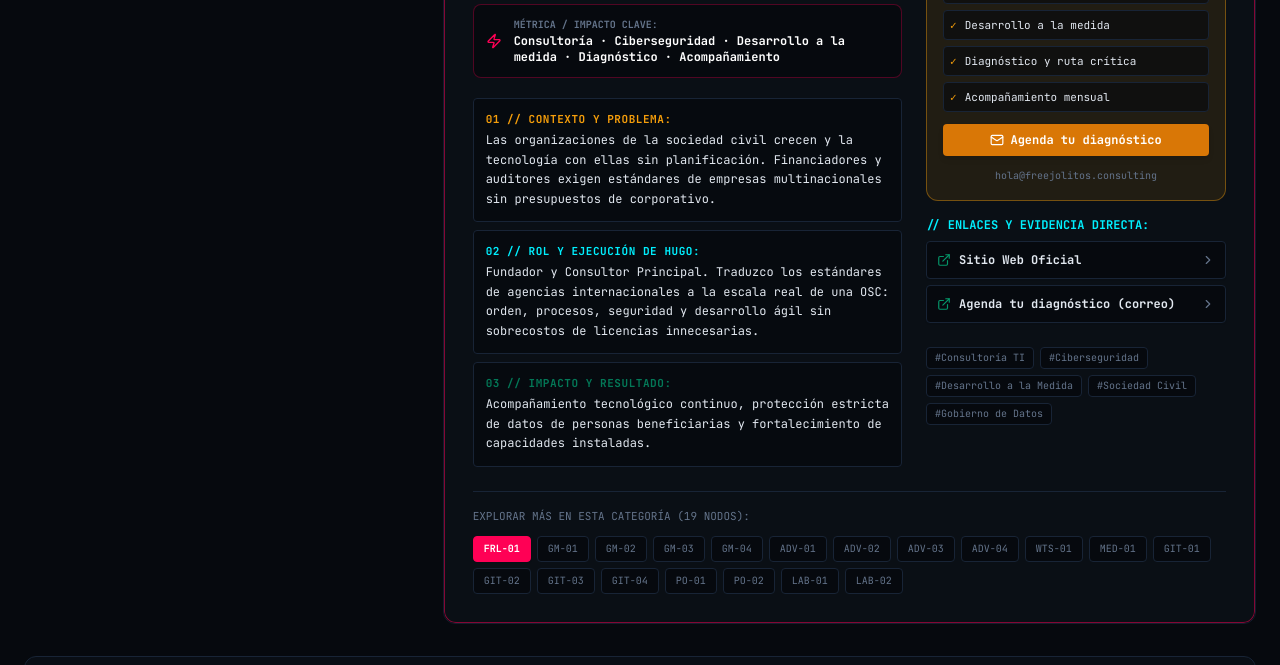
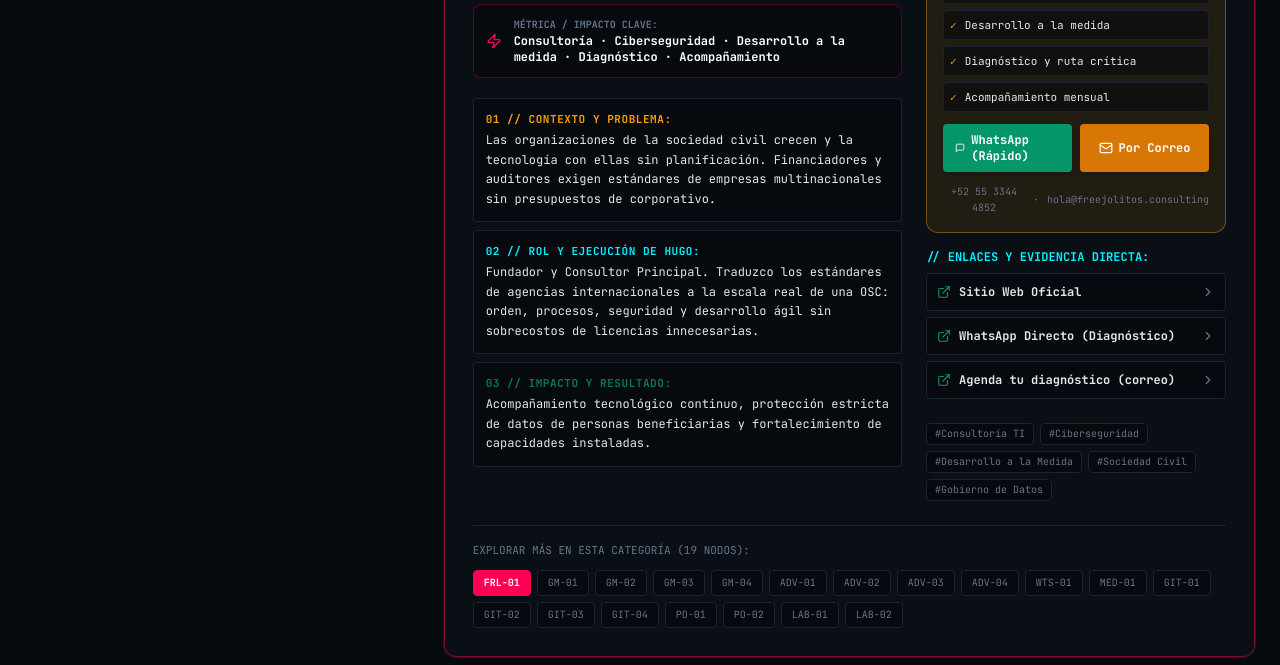
Before and after one commit to HugoLeMoy47/hugolemoy.ninja, an Astro site: page / in a window 1280 px wide. Shown: the part 971-1636 px from the top of the page. Built offline with nearby package versions, Linux system fonts and the light colour scheme; Astro itself is replaced by a stand-in of ours; animation ran at ten frames a second.

Commit message:
feat: og:image card, sitemap.xml seo fix, and dual whatsapp/email cta for freejolitos

```diff
--- a/public/robots.txt
+++ b/public/robots.txt
@@ -1,7 +1,7 @@
 User-agent: *
 Allow: /
 
-Sitemap: https://hugolemoy.ninja/sitemap-index.xml
+Sitemap: https://hugolemoy.ninja/sitemap.xml
 Disallow:
 
 # AI Discovery & Crawlers
--- a/src/components/CyberJourney.tsx
+++ b/src/components/CyberJourney.tsx
@@ -32,6 +32,7 @@ import {
   RefreshCw,
   Users,
   Mail,
+  MessageSquare,
   MonitorPlay
 } from 'lucide-react';
 import gsap from 'gsap';
@@ -763,15 +764,30 @@ export const CyberJourney: React.FC<CyberJourneyProps> = ({
                         ))}
                       </ul>
 
-                      <a
-                        href={FREEJOLITOS_CONTACT.diagnosticMailto}
-                        className="w-full py-2 rounded bg-amber-600 hover:bg-amber-500 text-white font-bold text-xs flex items-center justify-center gap-1.5 transition-colors shadow-md"
-                      >
-                        <Mail className="w-3.5 h-3.5" />
-                        <span>Agenda tu diagnóstico</span>
-                      </a>
-                      <p className="text-[10px] text-center text-slate-500 dark:text-cyber-textMuted">
-                        {FREEJOLITOS_CONTACT.email}
+                      <div className="grid grid-cols-1 sm:grid-cols-2 gap-2">
+                        <a
+                          href={FREEJOLITOS_CONTACT.whatsapp}
+                          target="_blank"
+                          rel="noopener noreferrer"
+                          className="py-2 px-3 rounded bg-emerald-600 hover:bg-emerald-500 text-white font-bold text-xs flex items-center justify-center gap-1.5 transition-colors shadow-md group"
+                          title="Vía rápida por WhatsApp"
+                        >
+                          <MessageSquare className="w-3.5 h-3.5 group-hover:scale-110 transition-transform" />
+                          <span>WhatsApp (Rápido)</span>
+                        </a>
+                        <a
+                          href={FREEJOLITOS_CONTACT.diagnosticMailto}
+                          className="py-2 px-3 rounded bg-amber-600 hover:bg-amber-500 text-white font-bold text-xs flex items-center justify-center gap-1.5 transition-colors shadow-md group"
+                          title="Vía institucional por correo"
+                        >
+                          <Mail className="w-3.5 h-3.5 group-hover:scale-110 transition-transform" />
+                          <span>Por Correo</span>
+                        </a>
+                      </div>
+                      <p className="text-[10px] text-center text-slate-500 dark:text-cyber-textMuted flex items-center justify-center gap-2">
+                        <span>{FREEJOLITOS_CONTACT.phoneDisplay}</span>
+                        <span>·</span>
+                        <span>{FREEJOLITOS_CONTACT.email}</span>
                       </p>
                     </div>
                   )}
--- a/src/data/portfolioData.ts
+++ b/src/data/portfolioData.ts
@@ -26,6 +26,9 @@ export interface PortfolioNode {
 
 export const FREEJOLITOS_CONTACT = {
   email: 'hola@freejolitos.consulting',
+  whatsapp:
+    'https://wa.me/525533444852?text=Hola%20Hugo,%20vengo%20de%20hugolemoy.ninja%20y%20me%20gustar%C3%ADa%20agendar%20un%20diagn%C3%B3stico%20de%20tecnolog%C3%ADa%20e%20IA%20para%20mi%20organizaci%C3%B3n.',
+  phoneDisplay: '+52 55 3344 4852',
   diagnosticMailto:
     'mailto:hola@freejolitos.consulting?subject=Agenda%20tu%20diagn%C3%B3stico%20-%20Freejolitos',
   quote: 'Ponemos orden en la tecnología para que ustedes puedan poner el corazón en su causa.',
@@ -218,6 +221,12 @@ export const PORTFOLIO_NODES: PortfolioNode[] = [
         title: 'Sitio Web Oficial',
         url: 'https://freejolitos.consulting',
         description: 'Servicios, enfoque y casos de acompañamiento',
+      },
+      {
+        type: 'link',
+        title: 'WhatsApp Directo (Diagnóstico)',
+        url: FREEJOLITOS_CONTACT.whatsapp,
+        description: `${FREEJOLITOS_CONTACT.phoneDisplay} · Vía rápida sin intermediarios`,
       },
       {
         type: 'link',
--- a/src/layouts/Layout.astro
+++ b/src/layouts/Layout.astro
@@ -71,8 +71,9 @@ const personSchema = {
       }
     </script>
 
-    <!-- Canonical URL -->
+    <!-- Canonical & Sitemap -->
     <link rel="canonical" href={canonicalURL} />
+    <link rel="sitemap" href="/sitemap.xml" />
 
     <!-- Primary Meta Tags -->
     <title>{title}</title>
@@ -86,12 +87,21 @@ const personSchema = {
     <meta property="og:title" content={title} />
     <meta property="og:description" content={description} />
     <meta property="og:site_name" content="hugolemoy.ninja" />
+    <meta property="og:image" content="https://hugolemoy.ninja/og-image.jpg" />
+    <meta property="og:image:secure_url" content="https://hugolemoy.ninja/og-image.jpg" />
+    <meta property="og:image:type" content="image/jpeg" />
+    <meta property="og:image:width" content="1200" />
+    <meta property="og:image:height" content="630" />
+    <meta property="og:image:alt" content="Hugo Legorreta Moysén — Product Owner, Consultor Tecnológico & Desarrollador de Videojuegos" />
 
     <!-- Twitter -->
-    <meta property="twitter:card" content="summary_large_image" />
-    <meta property="twitter:url" content={canonicalURL} />
-    <meta property="twitter:title" content={title} />
-    <meta property="twitter:description" content={description} />
+    <meta name="twitter:card" content="summary_large_image" />
+    <meta name="twitter:url" content={canonicalURL} />
+    <meta name="twitter:title" content={title} />
+    <meta name="twitter:description" content={description} />
+    <meta name="twitter:image" content="https://hugolemoy.ninja/og-image.jpg" />
+    <meta name="twitter:creator" content="@HugoLeMoy" />
+    <meta name="twitter:site" content="@HugoLeMoy" />
 
     <!-- LLMs / AI Agents Discovery Link -->
     <link rel="alternate" type="text/plain" href="/llms.txt" title="LLM Agent Manifest" />
```
Also changed, not shown: public/sitemap.xml (added, +15 -0 lines), public/og-image.jpg (added), public/og-image.png (added).
